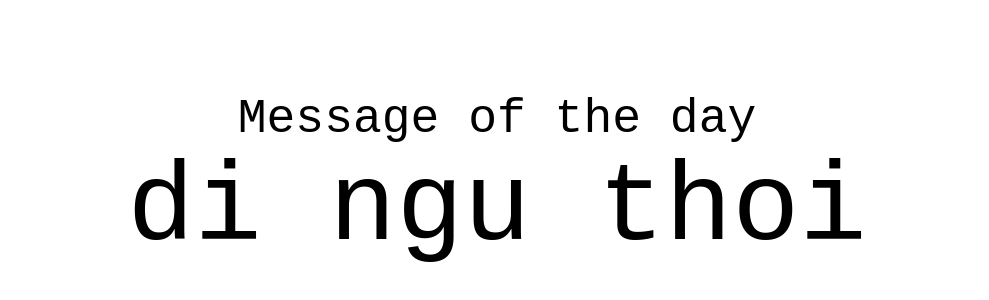
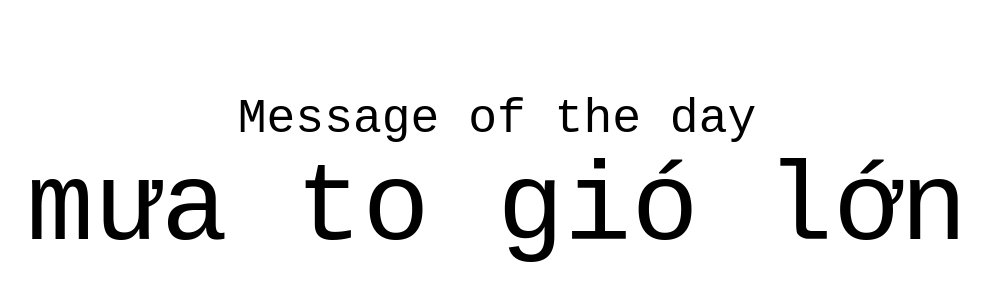
Before and after one commit to DatNguyen60/QuickDeployTest, a plain HTML site: page index.html in a window 1280 px wide. Shown: the part 218-518 px from the top of the page, without its empty margins (143-1132 px from the left). Drawn offline with Linux system fonts and the light colour scheme.

Commit message:
Automatic commit message

```diff
--- a/index.html
+++ b/index.html
@@ -8,7 +8,7 @@
     <div class="" style="height: 100vh; width: 100vw; position: relative">
         <div class="" style="position: absolute; top: 50%; left: 50%; width: 100%; transform: translate(-50%,-50%); font-size: 3rem; text-align: center;">
             <div class="">Message of the day</div>
-            <div class="" id="motd-text" style="font-size: 7rem;">di ngu thoi</div>
+            <div class="" id="motd-text" style="font-size: 7rem;">mưa to gió lớn</div>
         </div>
     </div>
 
```
